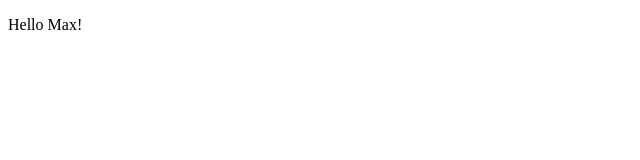
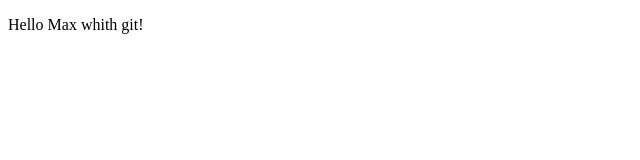
Before and after one commit to Proger-Maxwell/practiceReactJS, a plain HTML site: page index.html in a window 1280 px wide. Shown: the full height of the page, 0-640 px from the left. Drawn offline with Linux system fonts and the light colour scheme.

Commit message:
second commit

```diff
--- a/index.html
+++ b/index.html
@@ -6,7 +6,7 @@
     <title>Document</title>
 </head>
 <body>
-    <p onclick="">Hello Max!</p>
+    <p onclick="">Hello Max whith git!</p>
 
     <!-- <script>
         alert(1);
```
